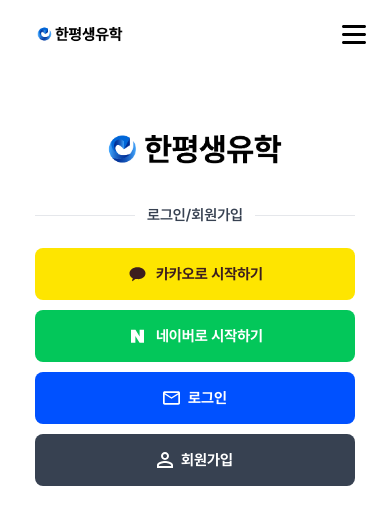
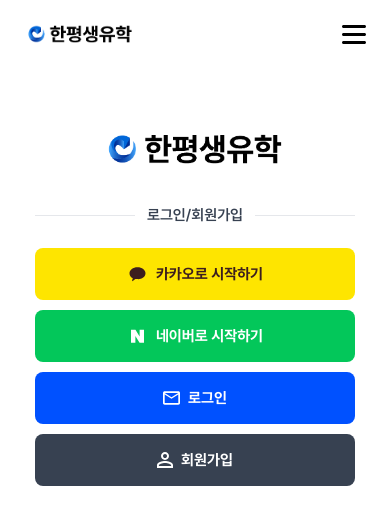
Before and after one commit to bp4sp4/KorhrdStudyAbroad, a Next.js app: page /login in a window 390 px wide. Shown: the top 524 px of the page. Built offline with nearby package versions, Linux system fonts and the light colour scheme; no server answers.

Commit message:
resize mobile  header logo

```diff
--- a/src/components/Header/Header.module.css
+++ b/src/components/Header/Header.module.css
@@ -341,7 +341,7 @@ line-height: 21.6px; /* 120% */
 
   .logo {
     width: 120px;
-    height: 28px;
+    /* height: 48px; */
     aspect-ratio: 30 / 7;
   }
 
```
